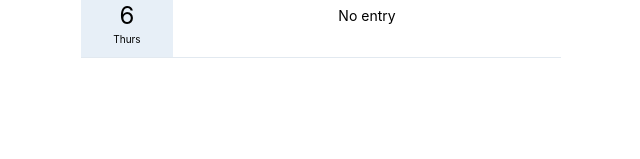
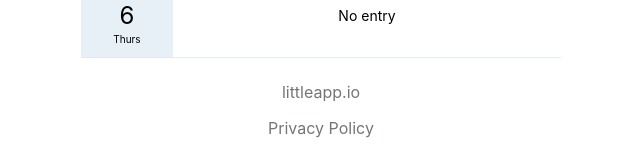
Before and after one commit to wdickerson/daily-tracker, a React (Create React App) app: page / in a window 1280 px wide. Shown: the part 5792-5951 px from the top of the page, without its empty margins (319-959 px from the left). Before the commit the page ends 5862 px from the top, so only its background shows below. Built offline with nearby package versions, Linux system fonts and the light colour scheme; some icons are missing.

Commit message:
Add footer links

```diff
--- a/src/App.css
+++ b/src/App.css
@@ -103,3 +103,16 @@
 .SummaryLabel {
   color: var(--darkGray);
 }
+
+.Footer {
+  color: var(--darkGray);
+  padding: 4px 0 16px;
+  text-align: center;
+}
+
+.Footer a {
+  color: inherit;
+  padding: 8px 0;
+  text-decoration: none;
+  display: block;
+}
--- a/src/App.js
+++ b/src/App.js
@@ -123,6 +123,10 @@ function App() {
           )
         }
       </div>
+      <div className="Footer">
+        <a href="https://littleapp.io">littleapp.io</a>
+        <a href="https://littleapp.io/privacy-policy">Privacy Policy</a>
+      </div>
     </div>
   );
 }
```
